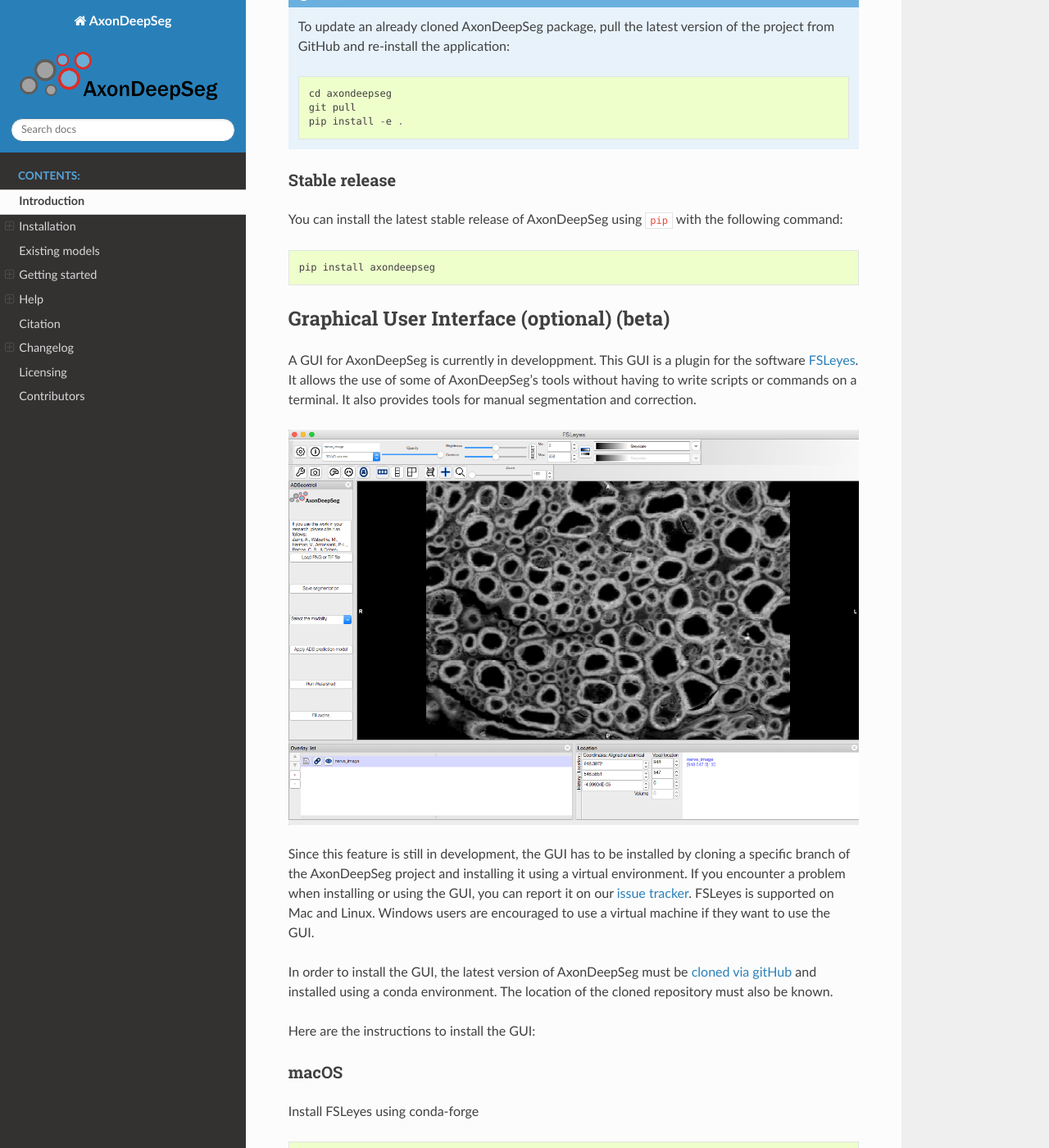
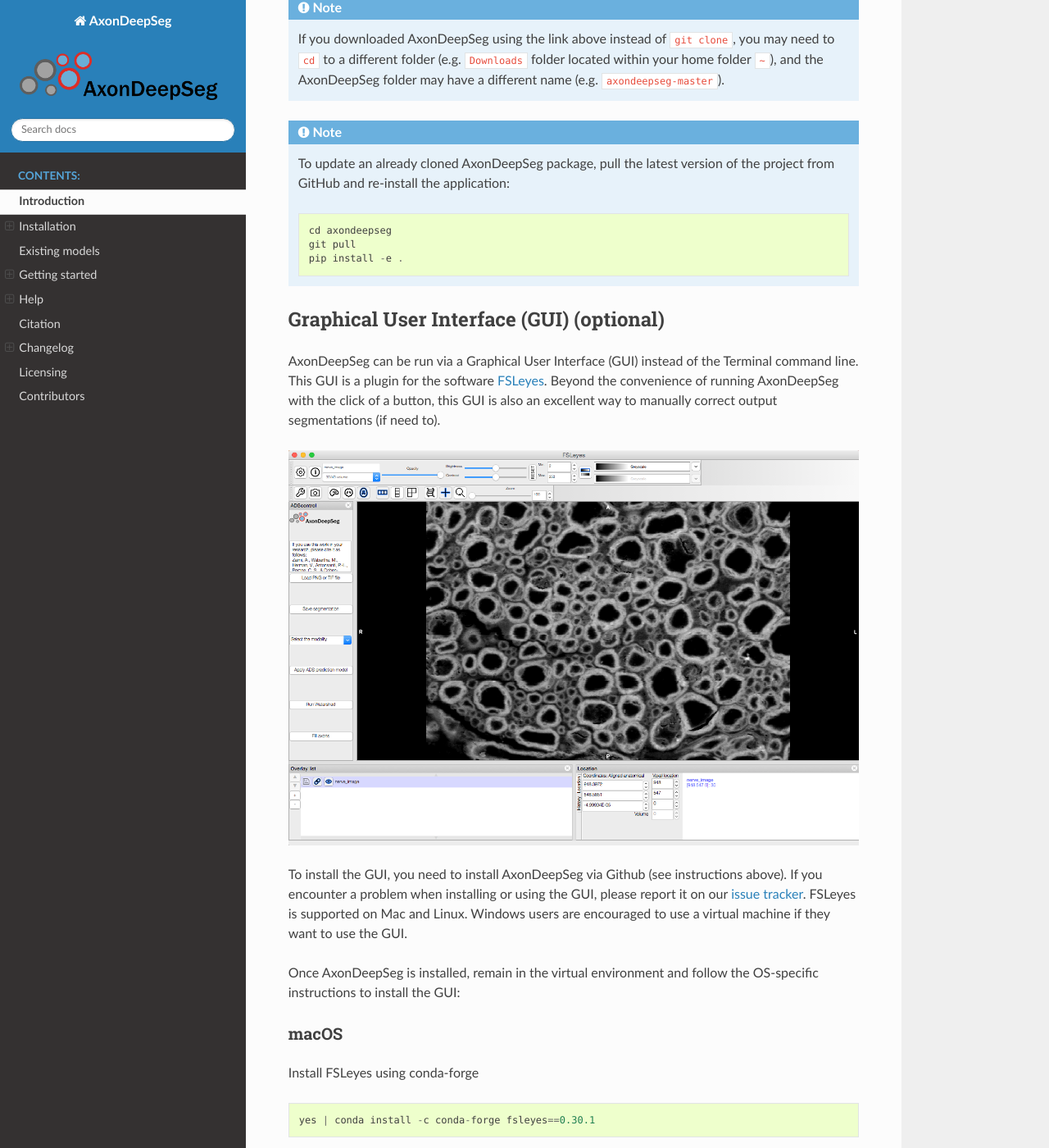
Before and after one commit to axondeepseg/axondeepseg, a Sphinx documentation site: the page built from docs/source/documentation.rst, in a window 1280 px wide and 1400 px high, scrolled down 3716 px. Shown: the whole window at 82% size. Built offline with Sphinx 7.4.7 and the Read the Docs theme 2.0.0, drawn with Linux system fonts in a browser that asks for light colours; some of the changed text lies outside the part shown.

Commit message:
documentation.rst: Clarifications, remove prompt on conda install

```diff
--- a/docs/source/documentation.rst
+++ b/docs/source/documentation.rst
@@ -3,7 +3,8 @@
 AxonDeepSeg is an open-source software using deep learning and aiming at automatically segmenting axons and myelin
 sheaths from microscopy images. It performs 3-class semantic segmentation using a convolutional neural network.
 
-AxonDeepSeg was developed by NeuroPoly, the neuroimagery laboratory of Polytechnique Montréal.
+AxonDeepSeg was developed at NeuroPoly Lab, Polytechnique Montreal, University of Montreal, Canada.
+
 
 Installation
 ===============================================================================
@@ -107,17 +108,24 @@
 .. WARNING ::
    Ensure that the virtual environment is activated before you begin your installation.
 
-Latest version (development)
+Stable release
+~~~~~~~~~~~~~~~~~~~~~~~~~~~~~~~~~~~~~~~~~~~~~~~~~~~~~~~~~~~~~~~~~~~~~~~~~~~~~~~
+You can install the latest stable release of AxonDeepSeg using ``pip`` with the following command::
+
+    pip install axondeepseg
+
+
+Development version
 ~~~~~~~~~~~~~~~~~~~~~~~~~~~~~~~~~~~~~~~~~~~~~~~~~~~~~~~~~~~~~~~~~~~~~~~~~~~~~~~
 
-To install the latest version of AxonDeepSeg (development), we recommend that you clone the AxonDeepSeg repository
-if you have ``git`` installed on your system::
+To install the development version of AxonDeepSeg, "clone" AxonDeepSeg's repository (you will need to
+have ``git`` installed on your system)::
 
     git clone https://github.com/neuropoly/axondeepseg.git
 
-Otherwise, download and extract AxonDeepSeg by clicking `this link <https://github.com/neuropoly/axondeepseg/archive/master.zip>`_.
+If you don't have ``git``, download and extract AxonDeepSeg by clicking `this link <https://github.com/neuropoly/axondeepseg/archive/master.zip>`_.
 
-Then, in your terminal window, go to the AxonDeepSeg folder and install the
+Then, in your Terminal, go to the AxonDeepSeg folder and install the
 AxonDeepSeg package. The following ``cd`` command assumes that you followed the ``git clone``
 instruction above::
 
@@ -136,33 +144,23 @@
         git pull
         pip install -e .
 
-Stable release
-~~~~~~~~~~~~~~~~~~~~~~~~~~~~~~~~~~~~~~~~~~~~~~~~~~~~~~~~~~~~~~~~~~~~~~~~~~~~~~~
-You can install the latest stable release of AxonDeepSeg using ``pip`` with the following command::
-
-    pip install axondeepseg
-
-
-Graphical User Interface (optional) (beta)
+Graphical User Interface (GUI) (optional)
 -------------------------------------------------------------------------------
 
-A GUI for AxonDeepSeg is currently in developpment. This GUI is a plugin for the software `FSLeyes <https://fsl.fmrib.ox.ac.uk/fsl/fslwiki/FSLeyes>`_. It allows the use of some of AxonDeepSeg's tools without having to write scripts or commands on a terminal. It also provides tools for manual segmentation and correction.
+AxonDeepSeg can be run via a Graphical User Interface (GUI) instead of the Terminal command line. This GUI is a plugin for the software `FSLeyes <https://fsl.fmrib.ox.ac.uk/fsl/fslwiki/FSLeyes>`_. Beyond the convenience of running AxonDeepSeg with the click of a button, this GUI is also an excellent way to manually correct output segmentations (if need to).
 
 .. image:: _static/GUI_image.png
 
-
-Since this feature is still in development, the GUI has to be installed by cloning a specific branch of the AxonDeepSeg project and installing it using a virtual environment. If you encounter a problem when installing or using the GUI, you can report it on our `issue tracker <https://github.com/neuropoly/axondeepseg/issues>`_.
+To install the GUI, you need to install AxonDeepSeg via Github (see instructions above). If you encounter a problem when installing or using the GUI, please report it on our `issue tracker <https://github.com/neuropoly/axondeepseg/issues>`_.
 FSLeyes is supported on Mac and Linux. Windows users are encouraged to use a virtual machine if they want to use the GUI.
 
-In order to install the GUI, the latest version of AxonDeepSeg must be  `cloned via gitHub <https://axondeepseg.readthedocs.io/en/latest/documentation.html#latest-version-development>`_ and installed using a conda environment. The location of the cloned repository must also be known.
-
-Here are the instructions to install the GUI:
+Once AxonDeepSeg is installed, remain in the virtual environment and follow the OS-specific instructions to install the GUI:
 
 macOS
 ~~~~~~~~~~~~~~~~~~~~~~~~~~~~~~~~~~~~~~~~~~~~~~~~~~~~~~~~~~~~~~~~~~~~~~~~~~~~~~~
 Install FSLeyes using conda-forge ::
 
-           conda install -c conda-forge fsleyes==0.30.1
+           yes | conda install -c conda-forge fsleyes==0.30.1
 
 Launch FSLeyes ::
 
@@ -183,7 +181,7 @@
 
 Install wxPython using conda ::
 
-           conda install -c anaconda wxpython
+           yes | conda install -c anaconda wxpython
 
 Install FSLeyes using pip ::
 
```
